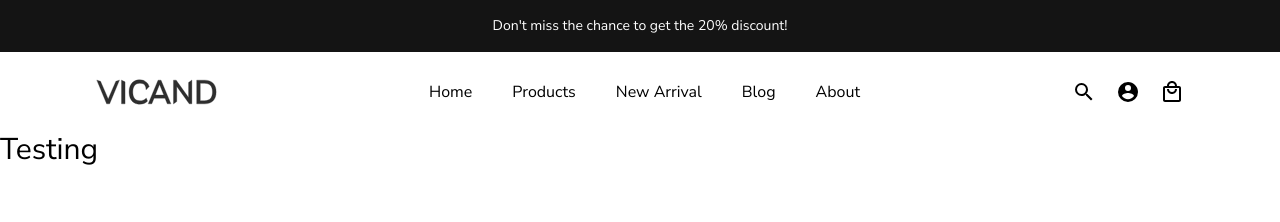
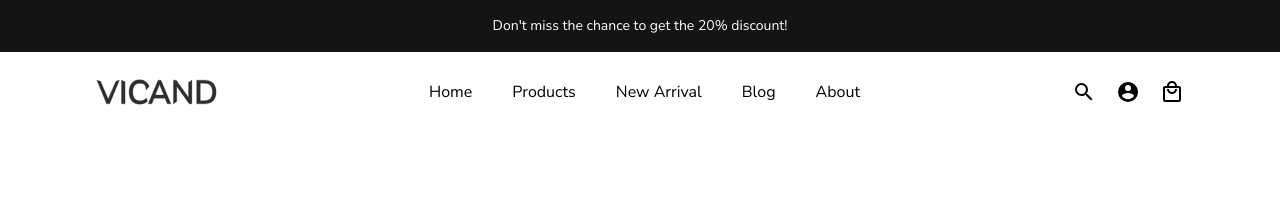
Before and after one commit to reypjbaliguat/vicand-ecommerce, a Next.js app: page / in a window 1280 px wide. Shown: the top 222 px of the page. Built offline with nearby package versions, Linux system fonts and the light colour scheme.

Commit message:
semantic improved

```diff
--- a/app/page.tsx
+++ b/app/page.tsx
@@ -6,7 +6,6 @@ export default function Home() {
     <main className="flex flex-col w-full h-full">
       <PromotionHeader />
       <LandingPageNav />
-      <h1 className="text-3xl">Testing</h1>
     </main>
   );
 }
--- a/components/navs/LandingPageNav.tsx
+++ b/components/navs/LandingPageNav.tsx
@@ -4,11 +4,10 @@ import { navMenus } from "../constants/navMenus";
 import Link from "next/link";
 import Icon from "@mdi/react";
 import { mdiAccountCircle, mdiMagnify, mdiShoppingOutline } from "@mdi/js";
-import { IconButton } from "@mui/material";
 
 function LandingPageNav() {
   return (
-    <div className="flex items-center justify-between h-20 px-24">
+    <nav className="flex items-center justify-between h-20 px-24">
       <Link href="/">
         <Image src={logo} width={121} height={24} alt="Vicand Logo" />
       </Link>
@@ -26,7 +25,7 @@ function LandingPageNav() {
         <Icon path={mdiAccountCircle} size={1} />
         <Icon path={mdiShoppingOutline} size={1} />
       </div>
-    </div>
+    </nav>
   );
 }
 
```
